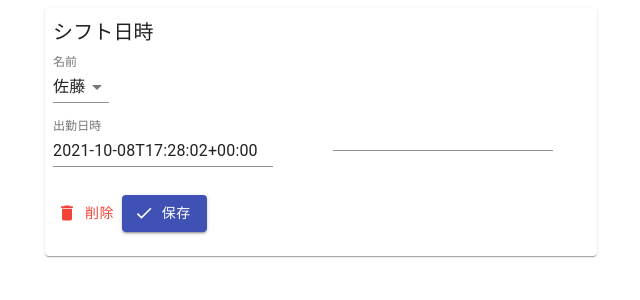
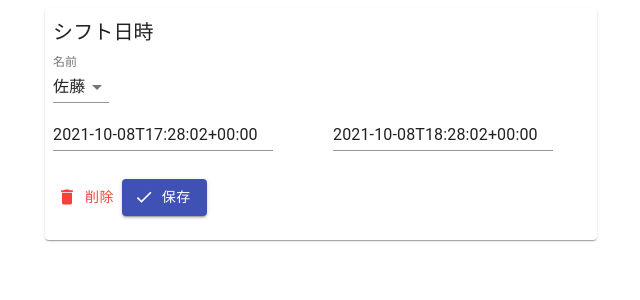
Before and after one commit to LS335/mont-thabor-app, a React app: page / in a window 1280 px wide. Shown: the top 300 px of the page, without its empty margins (319-959 px from the left). Built offline with nearby package versions, Linux system fonts and the light colour scheme.

Commit message:
DateTimePikcer replace ReactHookForm

```diff
--- a/src/components/Schedule.tsx
+++ b/src/components/Schedule.tsx
@@ -1,4 +1,4 @@
-import React, { useState, useMemo, useCallback } from 'react';
+import React, { useState, useMemo } from 'react';
 import Grid from '@material-ui/core/Grid';
 import Typography from '@material-ui/core/Typography';
 import Button from '@material-ui/core/Button';
@@ -7,7 +7,6 @@ import MenuItem from '@material-ui/core/MenuItem';
 import FormControl from '@material-ui/core/FormControl';
 import InputLabel from '@material-ui/core/InputLabel';
 import Select from '@material-ui/core/Select';
-import TextField from '@material-ui/core/TextField';
 import DeleteIcon from '@material-ui/icons/Delete';
 import DoneIcon from '@material-ui/icons/Done';
 import Container from '@material-ui/core/Container';
@@ -15,9 +14,8 @@ import { makeStyles } from '@material-ui/core/styles';
 import { Controller, useForm } from 'react-hook-form';
 import { IEmployee } from '../models/IEmployee';
 import { ISchedule } from '../models/ISchedule';
-import dayjs, { Dayjs } from 'dayjs';
+import dayjs from 'dayjs';
 import { DateTimePicker } from '@material-ui/pickers';
-import { MaterialUiPickersDate } from '@material-ui/pickers/typings/date';
 
 const dummyEmployee: IEmployee[] = [
   {
@@ -86,10 +84,6 @@ export const Schedule: React.FC = () => {
     defaultValues: initSchedule,
     mode: 'onBlur',
   });
-  const [date, setDate] = useState<Dayjs | null>(dayjs());
-  const onDateChange = useCallback((date: MaterialUiPickersDate) => {
-    setDate(date);
-  }, []);
 
   const [employees] = useState<IEmployee[]>(dummyEmployee);
   const employeesMenuItem = useMemo(() => {
@@ -124,17 +118,35 @@ export const Schedule: React.FC = () => {
           </FormControl>
           <Grid container spacing={3}>
             <Grid item md={6}>
-              <DateTimePicker
-                value={date}
-                onChange={onDateChange}
-                label="出勤日時"
-                format="YYYY/MM/DD HH:mm"
-                ampm={false}
-                minutesStep={30}
+              <Controller
+                control={control}
+                name="startDate"
+                rules={{ required: true }}
+                render={({ field: { onChange, value } }) => (
+                  <DateTimePicker
+                    value={value}
+                    onChange={onChange}
+                    format="YYYY/MM/DD HH:mm"
+                    ampm={false}
+                    minutesStep={30}
+                  />
+                )}
               />
             </Grid>
             <Grid item md={6}>
-              <TextField></TextField>
+              <Controller
+                control={control}
+                name="endDate"
+                rules={{ required: true }}
+                render={({ field: { onChange, value } }) => (
+                  <DateTimePicker
+                    value={value}
+                    onChange={onChange}
+                    ampm={false}
+                    minutesStep={30}
+                  />
+                )}
+              />
             </Grid>
           </Grid>
           <Grid item xs={6}>
```
